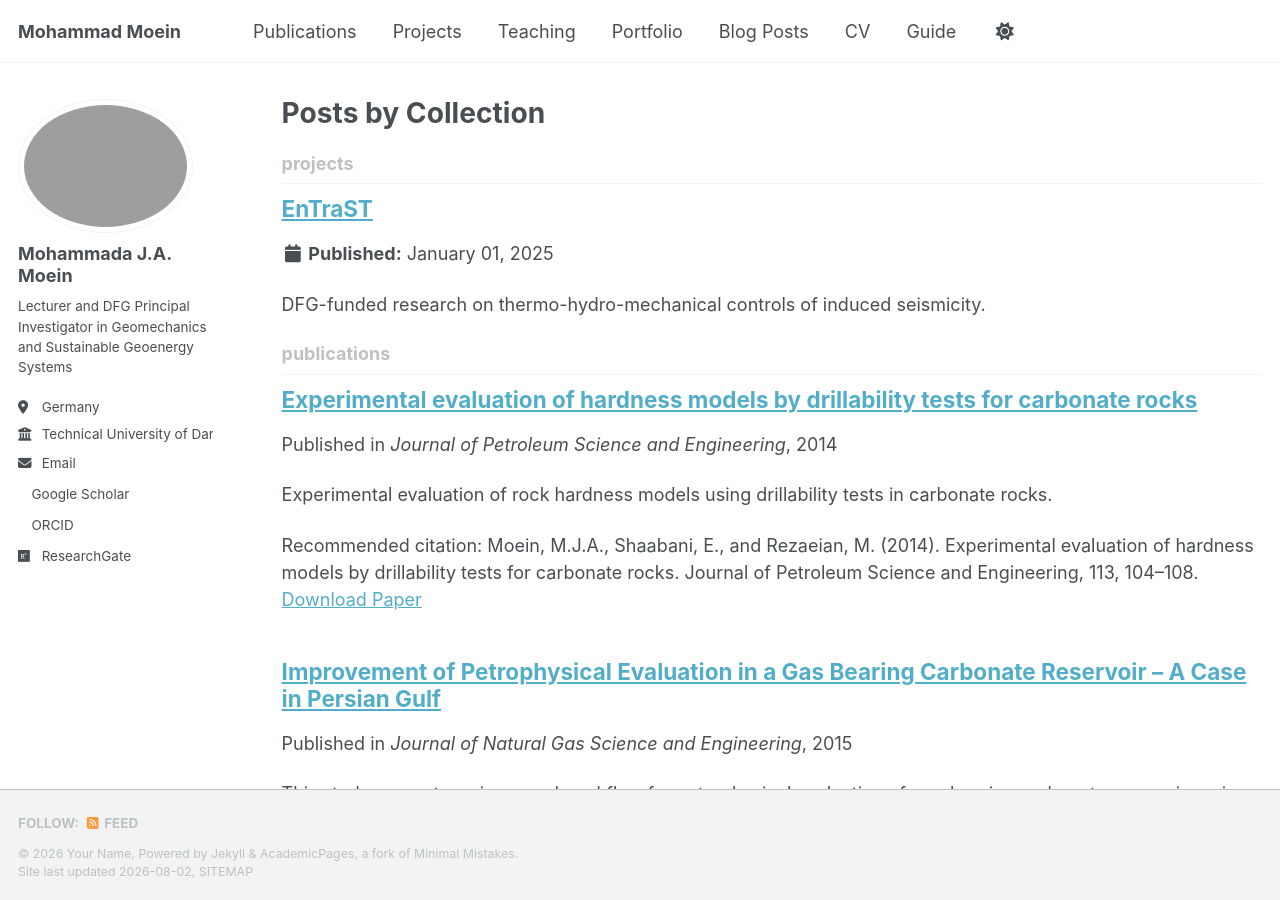
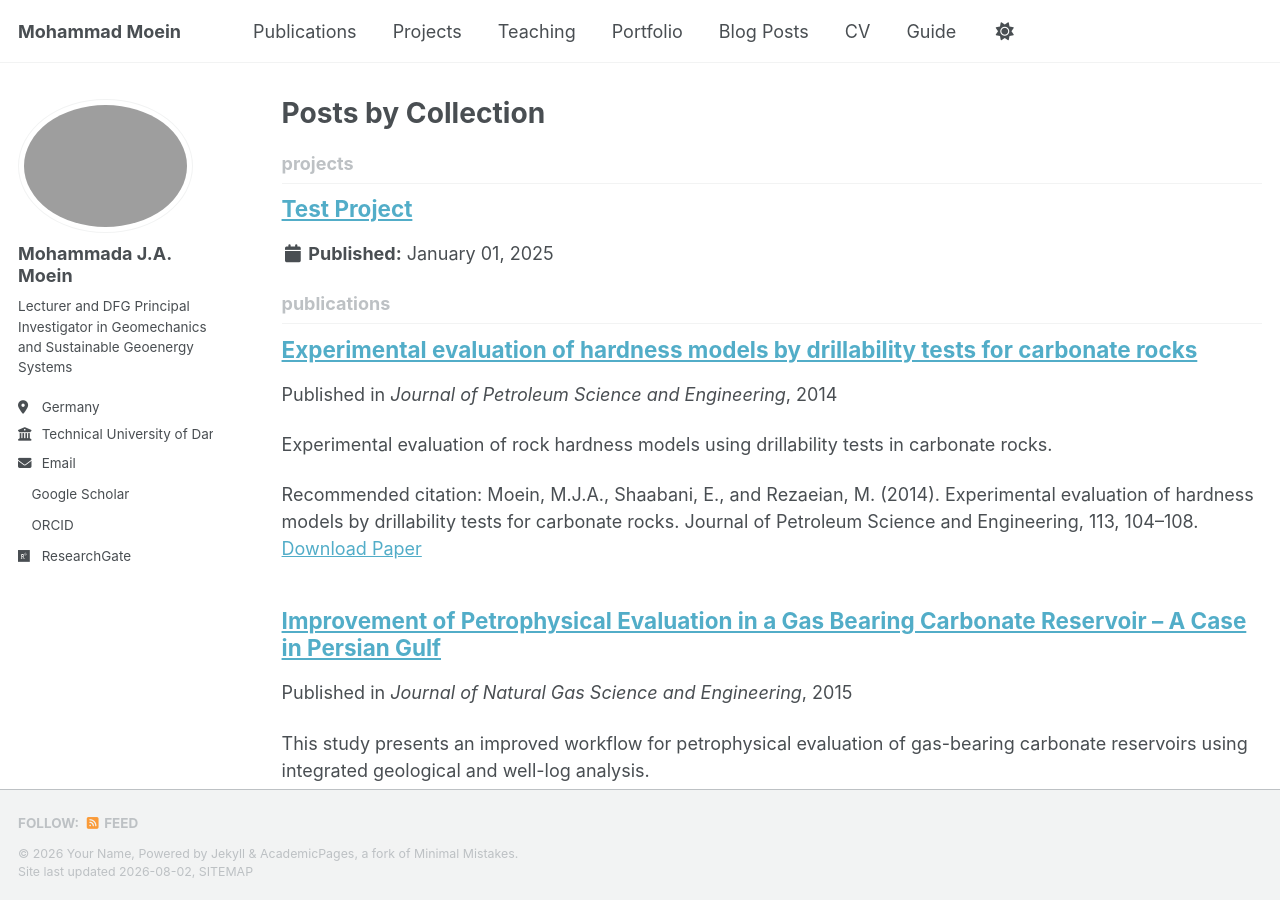
Before and after one commit to mjamoein/mjamoein.github.io, a Jekyll site: the page built from _pages/collection-archive.html, in a window 1280 px wide and 900 px high. Built offline with Jekyll 4.4.1, drawn with Linux system fonts in a browser that asks for light colours; a style sheet for code colours, icons or effects is not loaded.

Commit message:
Update entrast.md

```diff
--- a/_projects/entrast.md
+++ b/_projects/entrast.md
@@ -1,7 +1,6 @@
 ---
-title: "EnTraST"
+title: "Test Project"
 collection: projects
-permalink: /projects/entrast/
-excerpt: "DFG-funded research on thermo-hydro-mechanical controls of induced seismicity."
+permalink: /projects/test/
 date: 2025-01-01
 ---
```
